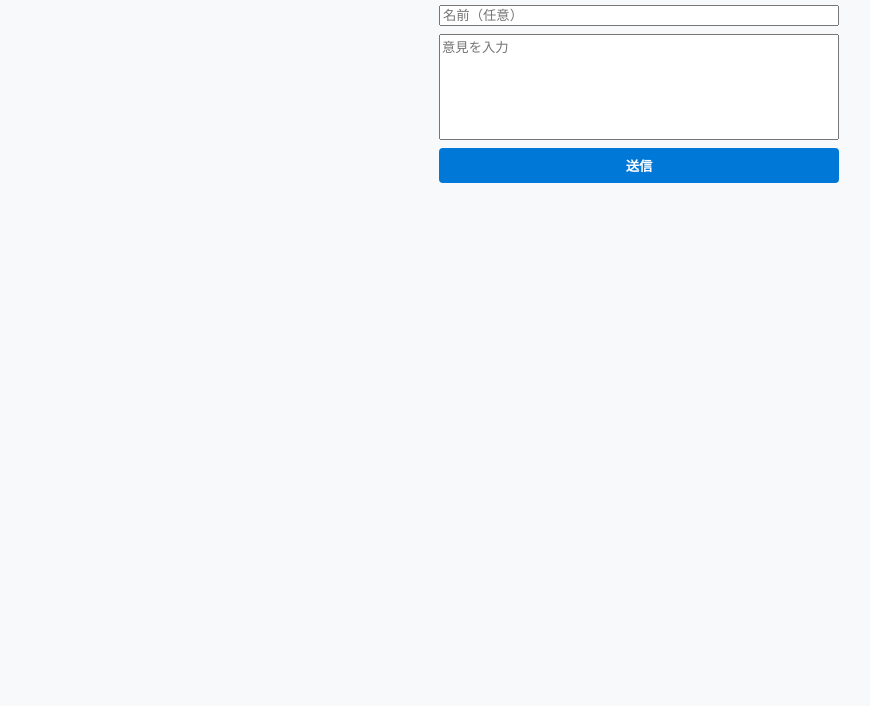
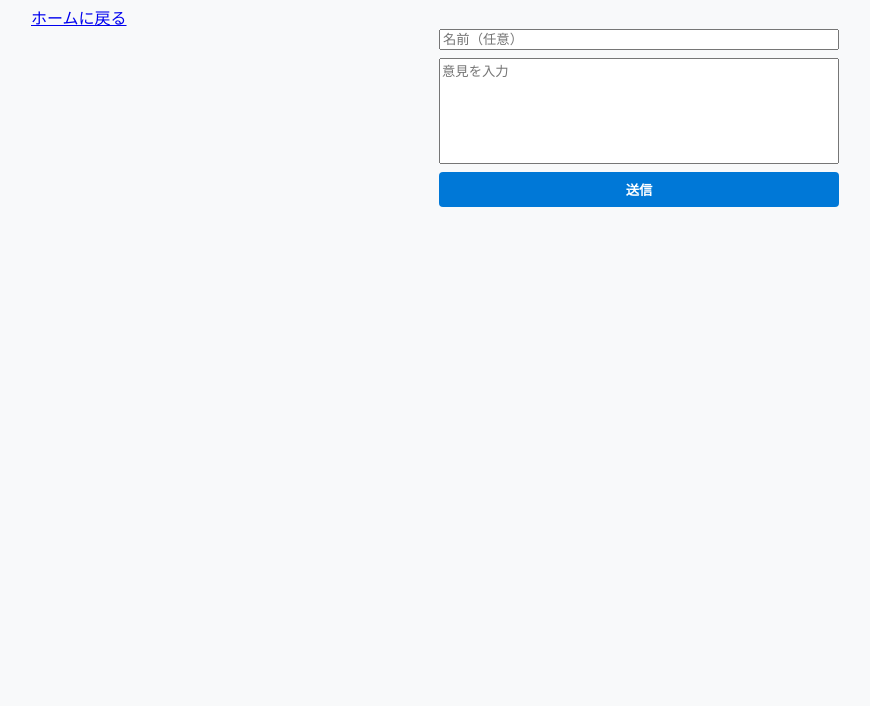
Before and after one commit to dejisei/opinion-box, a website: page index.html in a window 1280 px wide. Shown: the part 94-800 px from the top of the page, without its empty margins (1-871 px from the left). Drawn offline with Linux system fonts and the light colour scheme.

Commit message:
Add link to return home in index.html

```diff
--- a/index.html
+++ b/index.html
@@ -7,6 +7,7 @@
 </head>
 <body>
   <h1>デジタル意見箱</h1>
+  <a href="https://dejisei.github.io/dejitaruseitokaisitsu/dejisei_menu/dejitaruseitokaisitu_menu.html">ホームに戻る</a>
   <form id="suggestion-form">
     <input type="text" id="name" placeholder="名前（任意）">
     <textarea id="message" placeholder="意見を入力"></textarea>
```
